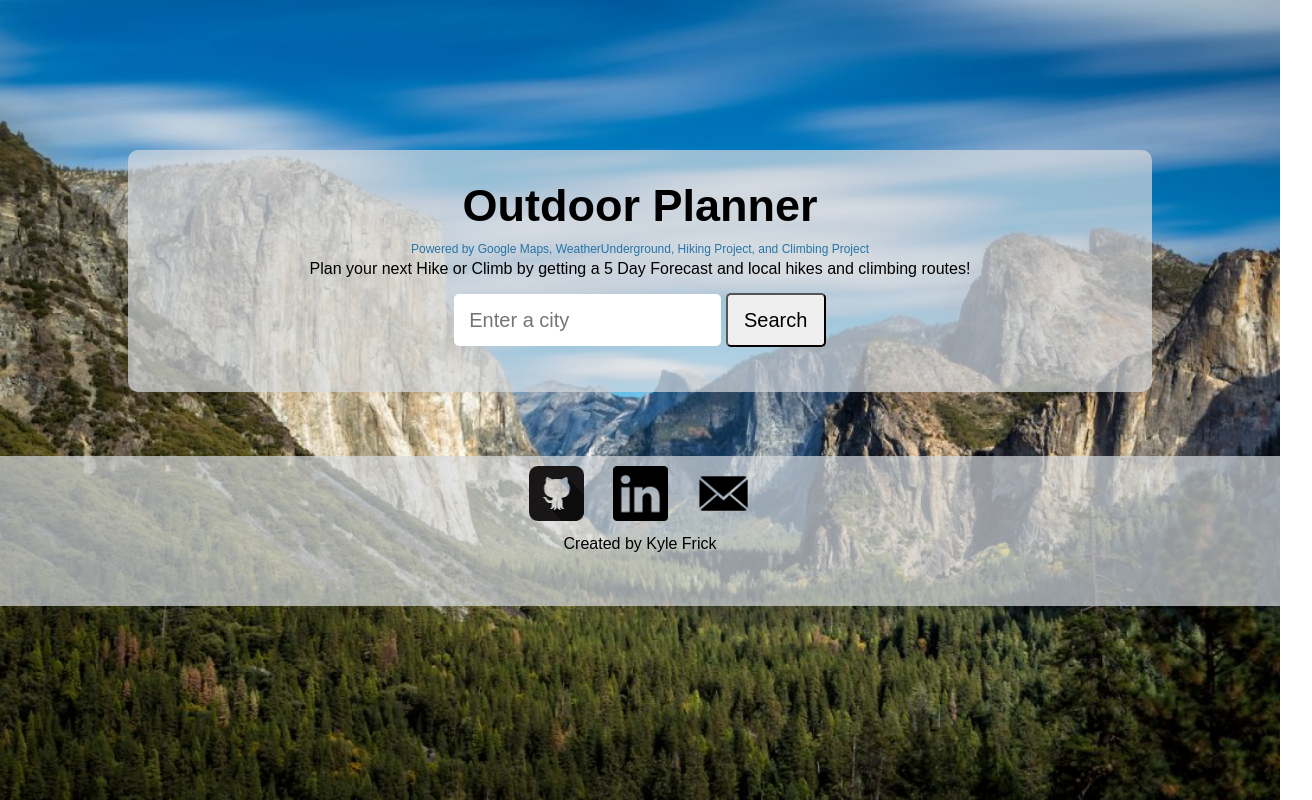
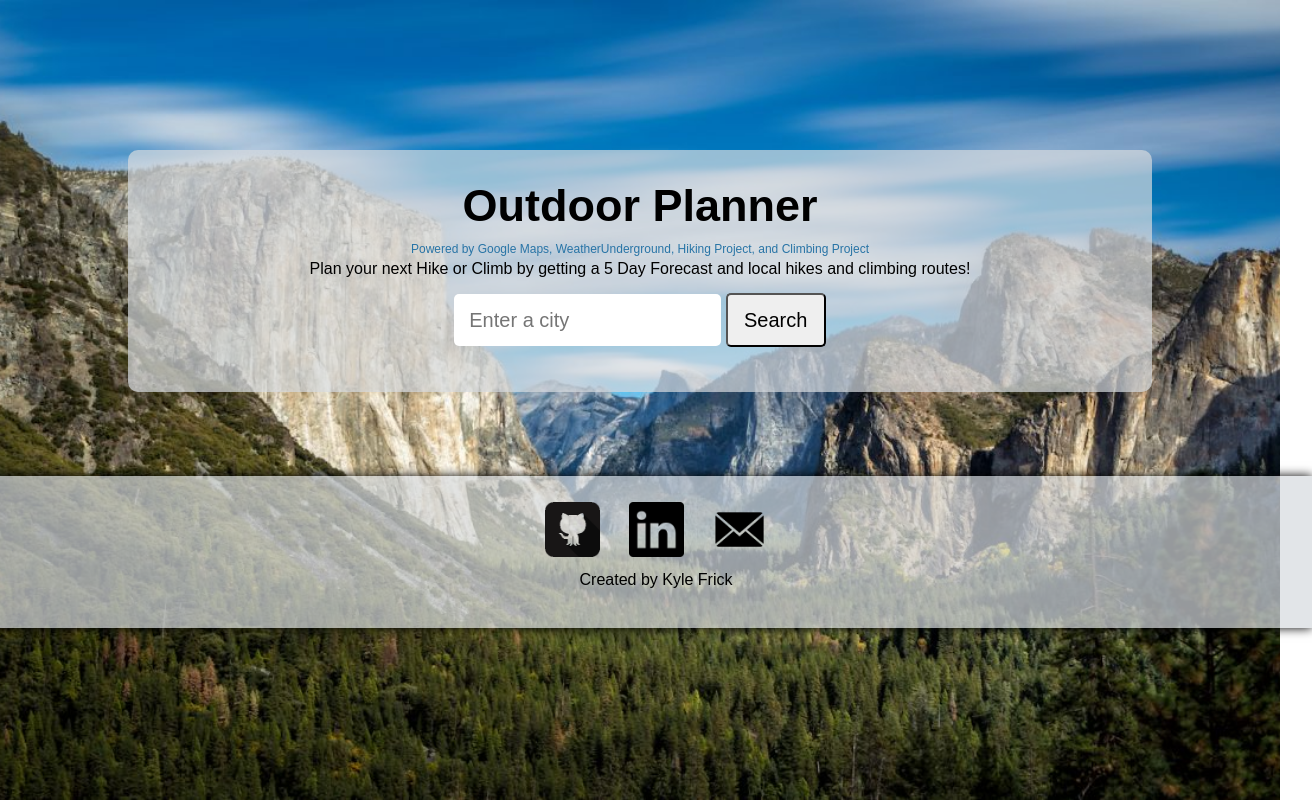
Before and after one commit to kfrick423/Outdoor-Adventure-App, a plain HTML site: page index.html in a window 1280 px wide. Shown: the whole page, 1312 px wide, since content can reach past the window. Drawn offline with nearby package versions, Linux system fonts and the light colour scheme; some packages are replaced by stand-ins of ours; a web font is replaced by a local one.

Commit message:
readme images

```diff
--- a/index.css
+++ b/index.css
@@ -1,4 +1,5 @@
 body {
+  height: 100%;
   font-family: 'Mina', sans-serif;
   text-align: center;
   margin: 0px;
@@ -110,6 +111,7 @@ form input {
   padding: 10px;
   margin-top: 10px;
   border-radius: 5px;
+  overflow: auto;
 }
 
 .result_col_4 img {
@@ -119,10 +121,17 @@ form input {
 }
 
 footer {
-  margin-top: 40px;
+  margin-top: 60px;
+  margin-bottom: 0;
   width:100%;
-  height: 150px;
+  height: 120px;
   background-color: rgba(214, 219, 223, .7);
+  box-shadow: 0 0 10px black;
+  position: relative;
+  right: 0;
+  bottom: 0;
+  left: 0;
+  padding: 1rem
 }
 
 footer img {
--- a/index.js
+++ b/index.js
@@ -1,5 +1,3 @@
-
-function scrollPageTo
 
 function getLongLat(location){
 	console.log($('.js-query').val());
```
Also changed, not shown: readme_images/readme_image1.png (added), readme_images/readme_image2.png (added), readme_images/readme_image3.png (added), 2 other files.
